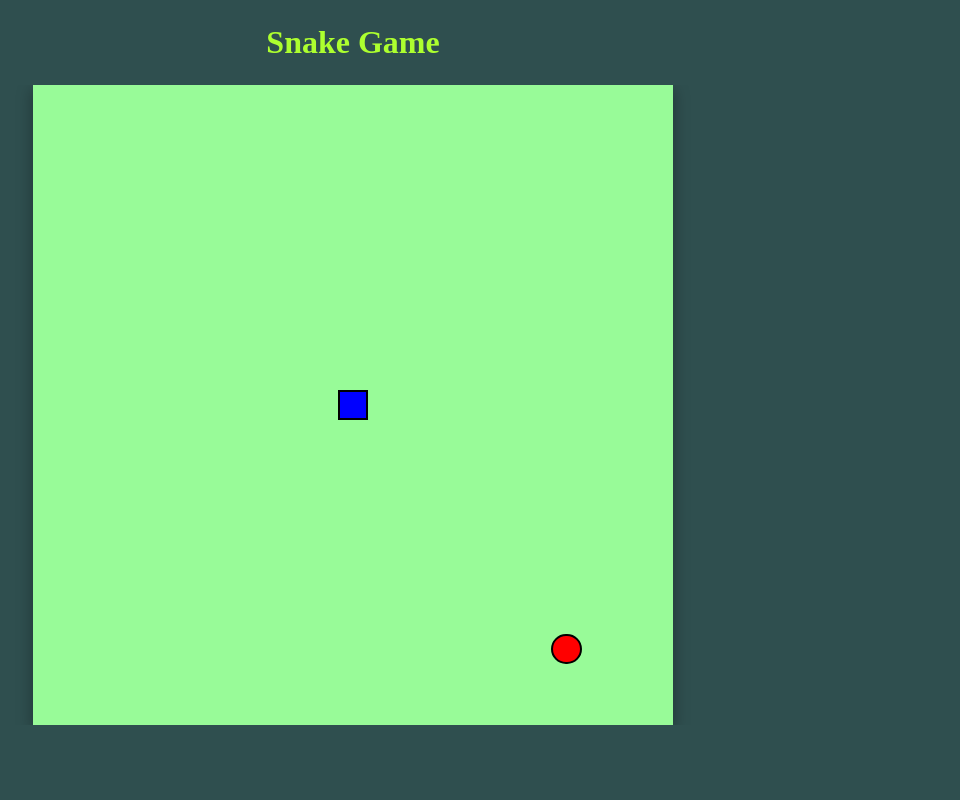
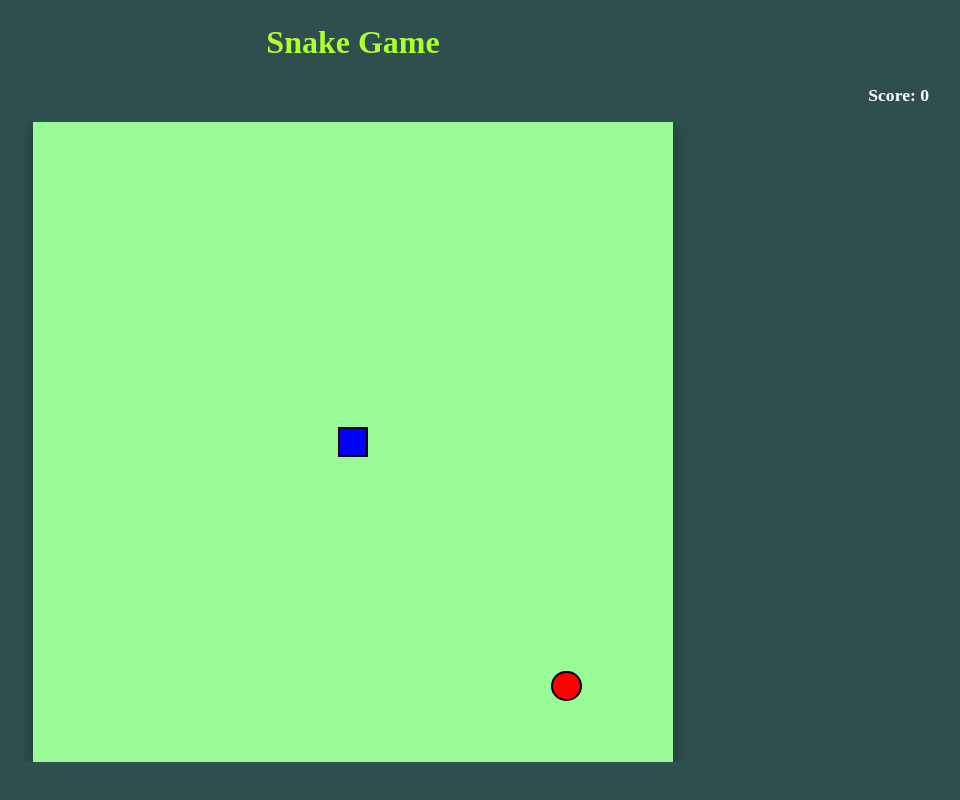
Before and after one commit to srijit-ops/Snake-game, a plain HTML site: page index.html in a window 1280 px wide. Shown: the whole page, without its empty margins (287-1247 px from the left). Drawn offline with nearby package versions, Linux system fonts and the light colour scheme.

Commit message:
score added

```diff
--- a/functionalities/game.js
+++ b/functionalities/game.js
@@ -34,10 +34,15 @@ window.requestAnimationFrame(gameLoop)
 const gameOverHandlr=()=>{
     gameOver= outOfGrid(snakeHeadHandlr())||selfCollision()
 }
+const updateScore=()=>{
+    const target=document.querySelectorAll(".score")[0]
+    target.innerHTML=`${score}`
+}
 const updateLogic=()=>{
 updateSnake()
 updateFood()
 gameOverHandlr()
+updateScore()
 }
 const drawAll=()=>{
 gameField.innerHTML=""
--- a/index.html
+++ b/index.html
@@ -8,7 +8,10 @@
     <title>Snake Game</title>
 </head>
 <body>
-    <h1>Snake Game</h1>
+    <div class="head">
+        <h1>Snake Game</h1>
+        <p>Score: <span class="score">0</span></p>
+    </div>
     <div class="container">
         <div class="field"></div>
     </div>
--- a/style.css
+++ b/style.css
@@ -14,6 +14,20 @@ h1{
     margin-top: 1.5rem;
     margin-bottom: 1.5rem;
     color: greenyellow;
+}
+.head{
+    display: flex;
+    justify-content:center ;
+    align-items: center;
+    flex-direction: column;
+    margin-bottom: 1rem;
+}
+p{
+    color: white;
+    font-size: 1.1rem;
+    font-weight: bold;
+    text-align: right;
+    width: 90%;
 }
 .container{
     display: flex;
```
Also changed, not shown: functionalities/snake.js (+0 -8 lines).
